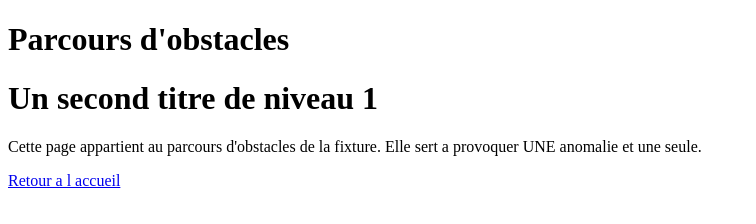
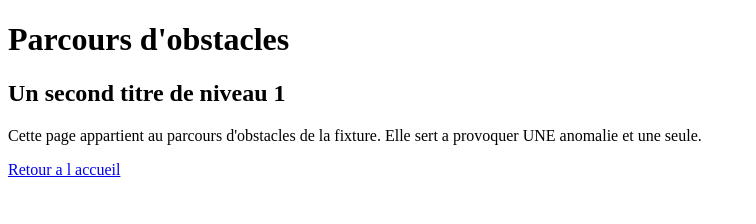
Before and after one commit to pployeraffiliation-a11y/noyaru-stack-gatsby, a Gatsby site: page /gauntlet/multiple-h1 in a window 1280 px wide. Shown: the whole page, without its empty margins (0-756 px from the left). Built offline with nearby package versions, Linux system fonts and the light colour scheme; Gatsby itself is replaced by a stand-in of ours.

Commit message:
fix(seo): multiple_h1 — src/pages/gauntlet/multiple-h1.js
Generated by SEO Agent

```diff
--- a/src/pages/gauntlet/multiple-h1.js
+++ b/src/pages/gauntlet/multiple-h1.js
@@ -7,7 +7,7 @@ export default function Page() {
   return (
     <main>
       <h1>Parcours d'obstacles</h1>
-      <h1>Un second titre de niveau 1</h1>
+      <h2>Un second titre de niveau 1</h2>
       <p>Cette page appartient au parcours d'obstacles de la fixture. Elle sert a provoquer UNE anomalie et une seule.</p>
       <p><a href="/">Retour a l accueil</a></p>
     </main>
```
